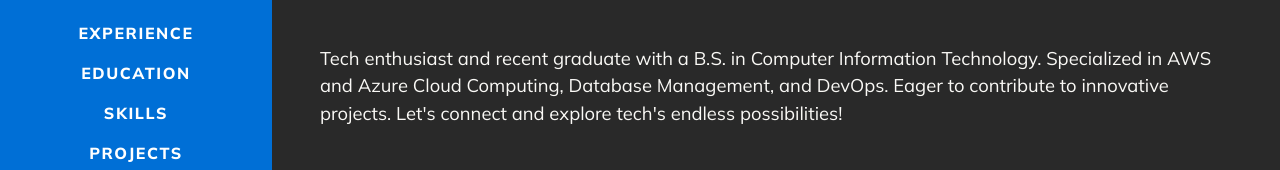
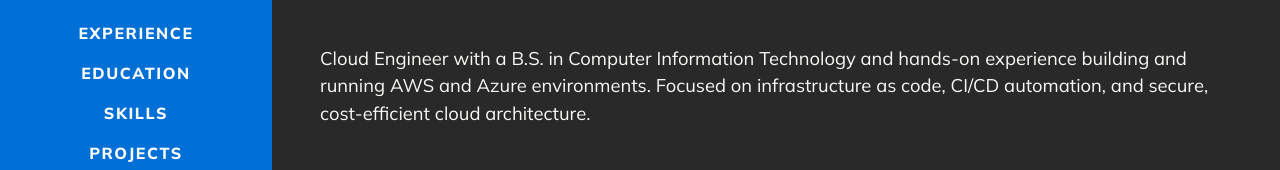
Before and after one commit to faraguti/AWS-Cloud-Resume-Challenge, a plain HTML site: page website/index.html in a window 1280 px wide. Shown: the part 352-522 px from the top of the page. Drawn offline with nearby package versions, Linux system fonts and the light colour scheme; no server answers; a web font is replaced by a local one.

Commit message:
feat(website): updated intro; cache-aware deploys with CloudFront invalidation
- Intro: lead with the Cloud Engineer role instead of 'recent graduate'
- Deploy sets Cache-Control (pages revalidate every visit, assets 1h, edge 1 day)
- Always invalidate CloudFront after deploy (ID default, secret overrides)

```diff
--- a/website/index.html
+++ b/website/index.html
@@ -101,7 +101,7 @@
                         <a href="mailto:faraguti@gmail.com">faraguti@gmail.com</a>
                     </div>
                     <p class="lead mb-5">
-                        Tech enthusiast and recent graduate with a B.S. in Computer Information Technology. Specialized in AWS and Azure Cloud Computing, Database Management, and DevOps. Eager to contribute to innovative projects. Let's connect and explore tech's endless possibilities!</p>
+                        Cloud Engineer with a B.S. in Computer Information Technology and hands-on experience building and running AWS and Azure environments. Focused on infrastructure as code, CI/CD automation, and secure, cost-efficient cloud architecture.</p>
                     <div class="social-icons">
                         <a class="social-icon" href="https://www.linkedin.com/in/felipe-faraguti/" target="_blank" rel="noopener noreferrer" aria-label="LinkedIn"><svg class="icon" viewBox="0 0 448 512" aria-hidden="true" focusable="false"><use href="#i-linkedin-in"></use></svg></a>
                         <a class="social-icon" href="https://github.com/faraguti" target="_blank" rel="noopener noreferrer" aria-label="GitHub"><svg class="icon" viewBox="0 0 496 512" aria-hidden="true" focusable="false"><use href="#i-github"></use></svg></a>
```
Also changed, not shown: 1 other file.
